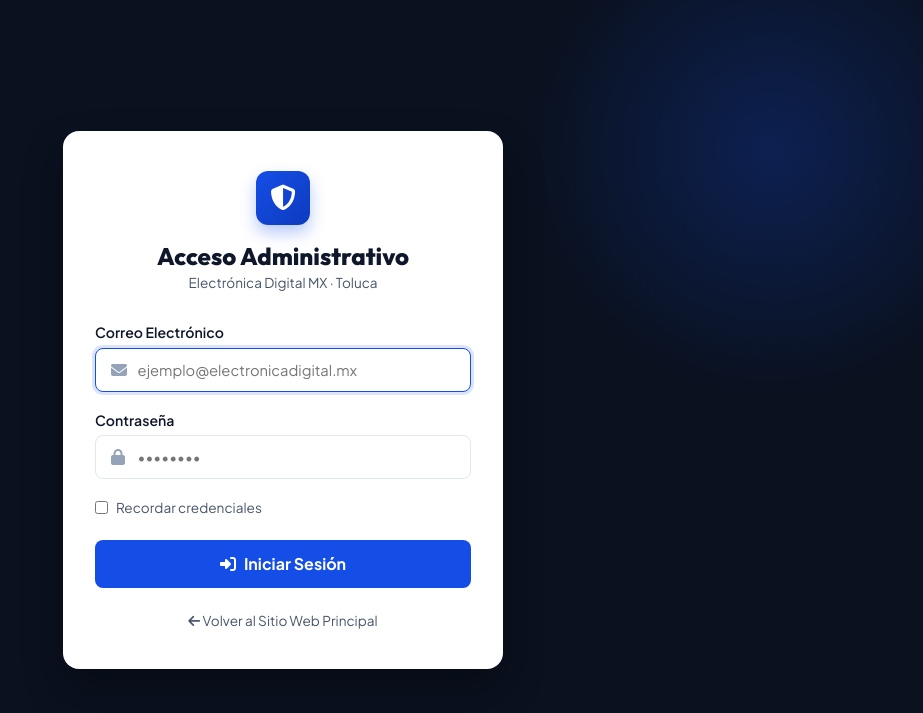
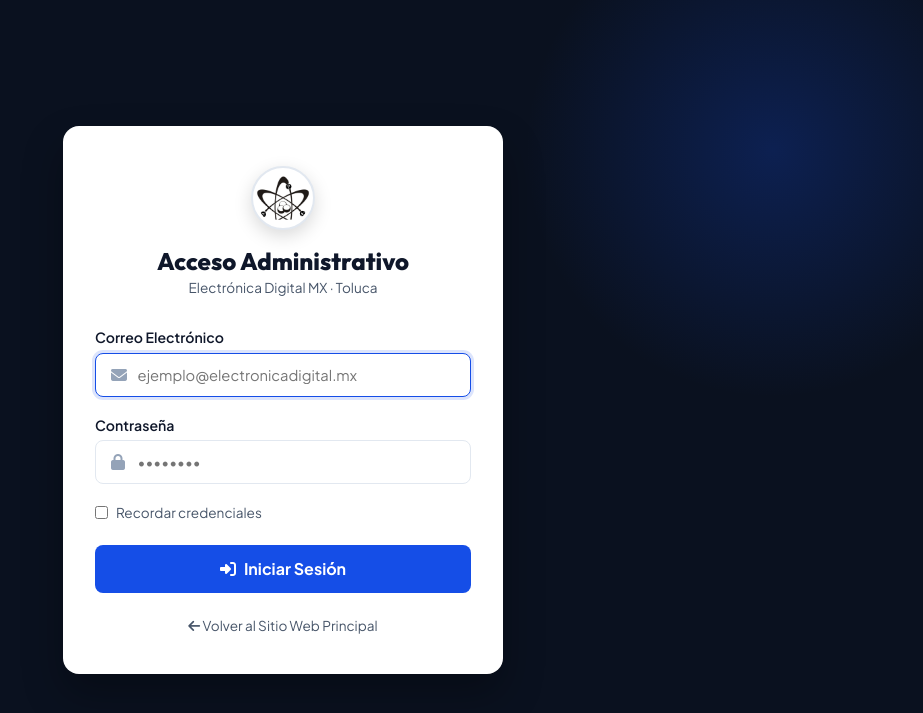
Before and after one commit to Michael041122/Electronica-Digital, a Laravel app: page /login in a window 1280 px wide; the page is wider, and only the part inside the window is pictured. Shown: the top 713 px of that part, without its empty margins (357-1280 px from the left). Run offline with Laravel 12, Linux system fonts and the light colour scheme.

Commit message:
feat: Integración del logo oficial de Electrónica Digital MX en barra de navegación, pie de página, panel administrativo y favicon

```diff
--- a/app-backend/resources/views/auth/login.blade.php
+++ b/app-backend/resources/views/auth/login.blade.php
@@ -4,6 +4,7 @@
     <meta charset="UTF-8">
     <meta name="viewport" content="width=device-width, initial-scale=1.0">
     <title>Iniciar Sesión | Electrónica Digital MX</title>
+    <link rel="icon" type="image/png" href="{{ asset('favicon.png') }}">
     <!-- Google Fonts -->
     <link rel="preconnect" href="https://fonts.googleapis.com">
     <link rel="preconnect" href="https://fonts.gstatic.com" crossorigin>
@@ -56,17 +57,24 @@
             margin-bottom: 2rem;
         }
         .logo-box {
-            width: 54px;
-            height: 54px;
-            background: linear-gradient(135deg, var(--brand-blue) 0%, #0D3BBD 100%);
-            color: #fff;
-            border-radius: 12px;
+            width: 64px;
+            height: 64px;
+            background: #ffffff;
+            border-radius: 50%;
             display: flex;
             align-items: center;
             justify-content: center;
-            font-size: 1.6rem;
             margin: 0 auto 1rem auto;
-            box-shadow: 0 8px 16px rgba(21, 78, 231, 0.3);
+            border: 2px solid var(--border-color);
+            box-shadow: 0 6px 18px rgba(0, 0, 0, 0.15);
+            overflow: hidden;
+            padding: 3px;
+        }
+        .login-brand-img {
+            width: 100%;
+            height: 100%;
+            object-fit: cover;
+            border-radius: 50%;
         }
         .login-header h2 {
             font-family: 'Outfit', sans-serif;
@@ -187,7 +195,7 @@
     <div class="login-card">
         <div class="login-header">
             <div class="logo-box">
-                <i class="fa-solid fa-shield-halved"></i>
+                <img src="{{ asset('images/logo-emblem.png') }}" alt="Logo Electrónica Digital MX" class="login-brand-img">
             </div>
             <h2>Acceso Administrativo</h2>
             <p>Electrónica Digital MX · Toluca</p>
--- a/app-backend/resources/views/layouts/admin.blade.php
+++ b/app-backend/resources/views/layouts/admin.blade.php
@@ -4,6 +4,7 @@
     <meta charset="UTF-8">
     <meta name="viewport" content="width=device-width, initial-scale=1.0">
     <title>@yield('title', 'Panel de Administración | Electrónica Digital MX')</title>
+    <link rel="icon" type="image/png" href="{{ asset('favicon.png') }}">
     <!-- Google Fonts -->
     <link rel="preconnect" href="https://fonts.googleapis.com">
     <link rel="preconnect" href="https://fonts.gstatic.com" crossorigin>
@@ -30,6 +31,7 @@
         /* Sidebar */
         .sidebar { width: 260px; background-color: var(--admin-sidebar); color: #fff; display: flex; flex-direction: column; flex-shrink: 0; }
         .sidebar-brand { padding: 1.5rem; border-bottom: 1px solid rgba(255,255,255,0.08); display: flex; align-items: center; gap: 0.8rem; }
+        .admin-brand-img { width: 40px; height: 40px; border-radius: 50%; object-fit: cover; background: #fff; padding: 2px; border: 1.5px solid rgba(255,255,255,0.2); }
         .brand-icon { width: 38px; height: 38px; border-radius: 8px; background: var(--admin-blue); display: flex; align-items: center; justify-content: center; font-size: 1.1rem; }
         .brand-text h2 { font-size: 1.1rem; font-family: 'Outfit', sans-serif; }
         .brand-text p { font-size: 0.7rem; color: #94A3B8; }
@@ -88,7 +90,7 @@
     <!-- Sidebar -->
     <aside class="sidebar">
         <div class="sidebar-brand">
-            <div class="brand-icon"><i class="fa-solid fa-shield-halved"></i></div>
+            <img src="{{ asset('images/logo-emblem.png') }}" alt="Logo Electrónica Digital MX" class="admin-brand-img">
             <div class="brand-text">
                 <h2>EDMX Admin</h2>
                 <p>Gestión y Control</p>
```
Also changed, not shown: app-backend/public/css/styles.css (+58 -1 lines), app-backend/resources/views/layouts/app.blade.php (+10 -7 lines), app-backend/public/favicon.png (added), app-backend/public/images/favicon.png (added), app-backend/public/images/logo-emblem.png (added), app-backend/public/images/logo-full.png (added), app-backend/public/images/logo-original.png (added), app-backend/public/images/logo.png (added).
